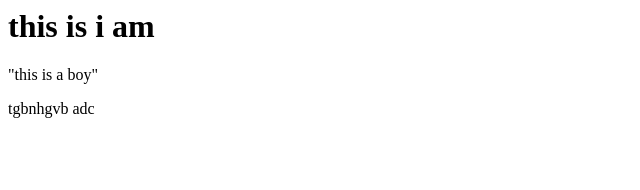
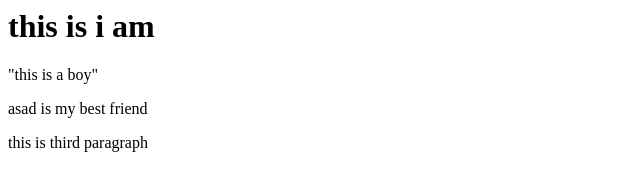
Before and after one commit to BilalIftikhar/BilalIftikhar, a website: page index.html in a window 1280 px wide. Shown: the whole page, without its empty margins (0-640 px from the left). Drawn offline with Linux system fonts and the light colour scheme.

Commit message:
fourth commit

```diff
--- a/index.html
+++ b/index.html
@@ -1,5 +1,9 @@
 <html>
 <head>
+    <title>
+        Hacker
+    bilal  asad
+    </title>
 </head>
 <body>
     <h1>
@@ -8,7 +12,10 @@
     <p>
         "this is a boy"
     </p>
-    <p>tgbnhgvb adc</p>
+    <p>asad is my best friend</p>
+    <p>
+        this is third paragraph
+    </p>
 </body>
 
 </html>
```
Also changed, not shown: package.json (added, +24 -0 lines), 2 other files.
